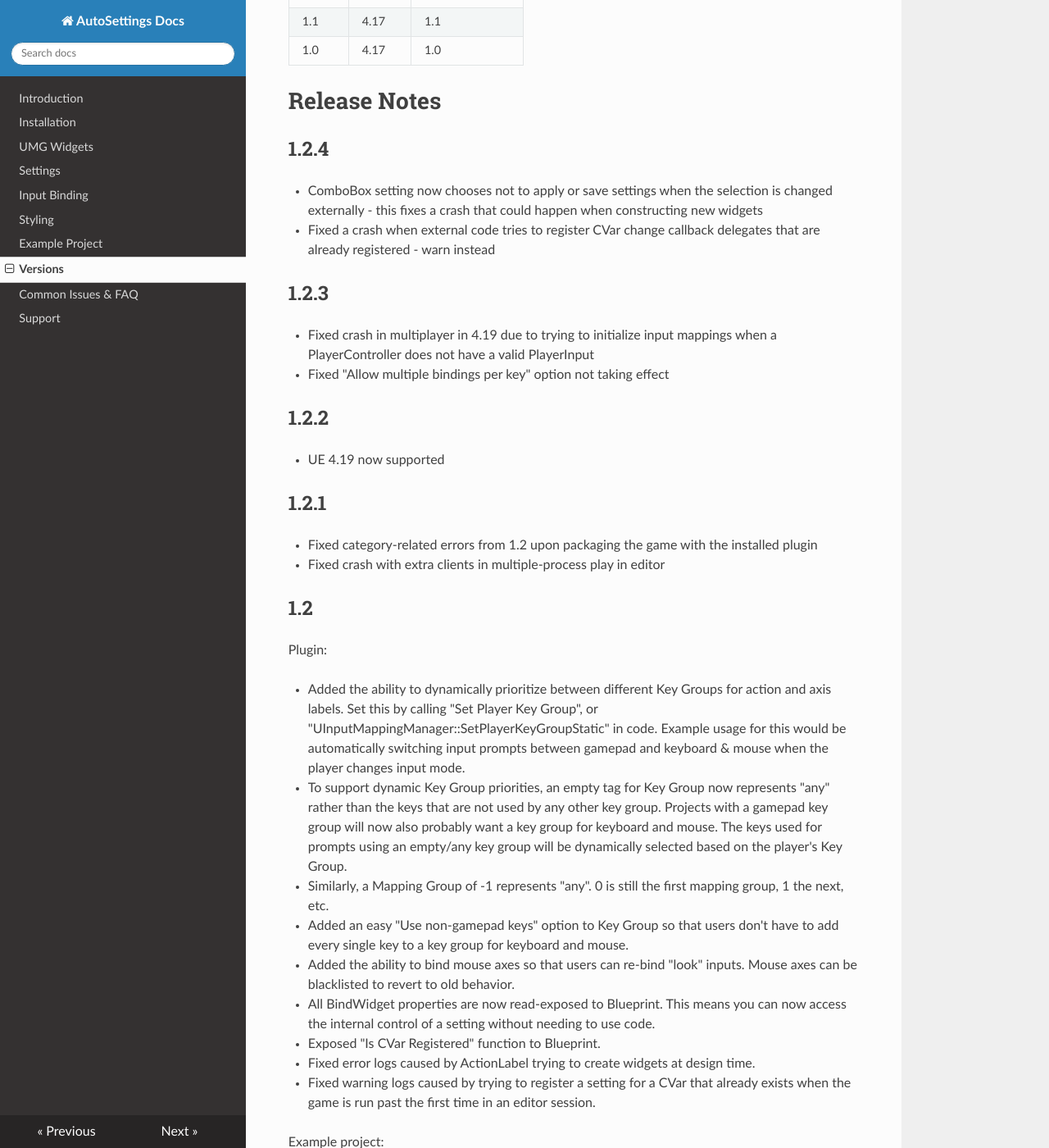
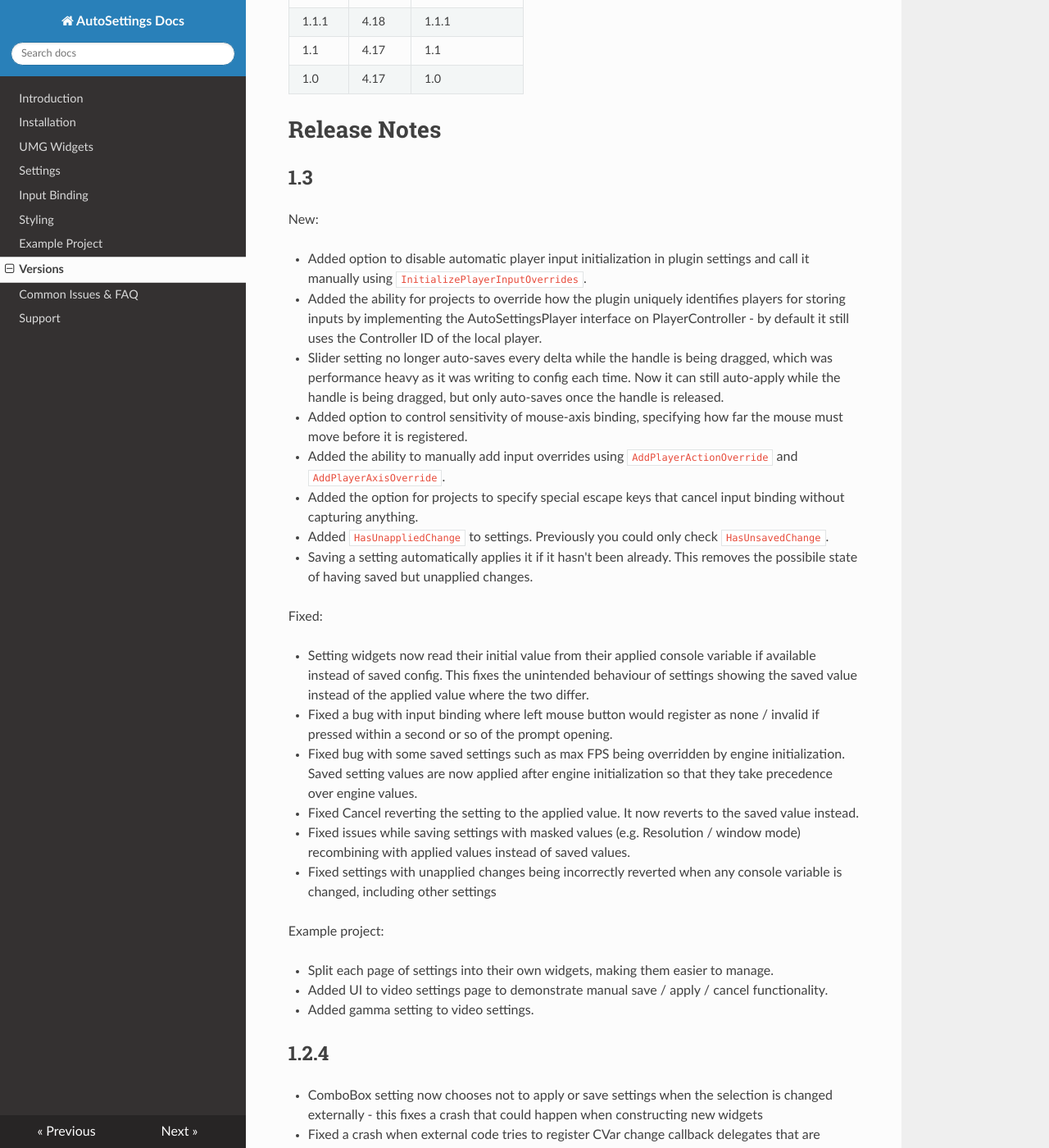
Before and after one commit to Acren/AutoSettings-Docs, an MkDocs documentation site: the page built from docs/versions.md, in a window 1280 px wide and 1400 px high, scrolled down 540 px. Shown: the whole window at 82% size. Built offline with MkDocs 1.6.1, drawn with Linux system fonts in a browser that asks for light colours; nearby versions of some CDN libraries; old or Windows-style settings are respelled for this version of MkDocs; some of the changed text lies outside the part shown.

Commit message:
Add 1.3 release notes

```diff
--- a/docs/versions.md
+++ b/docs/versions.md
@@ -7,6 +7,7 @@ The example project does not always need to match, but it is recommended to use
 
 Plugin | Engine | Example Project
 ------ | ------ | ------------
+1.3    | 4.19   | 1.3
 1.2.4  | 4.19   | 1.2.2
 1.2.3  | 4.19   | 1.2.2
 1.2.2  | 4.19   | 1.2.2
@@ -17,6 +18,34 @@ Plugin | Engine | Example Project
 1.0    | 4.17   | 1.0
 
 # Release Notes
+
+## 1.3
+
+New:
+
+- Added option to disable automatic player input initialization in plugin settings and call it manually using `InitializePlayerInputOverrides`.
+- Added the ability for projects to override how the plugin uniquely identifies players for storing inputs by implementing the AutoSettingsPlayer interface on PlayerController - by default it still uses the Controller ID of the local player.
+- Slider setting no longer auto-saves every delta while the handle is being dragged, which was performance heavy as it was writing to config each time. Now it can still auto-apply while the handle is being dragged, but only auto-saves once the handle is released.
+- Added option to control sensitivity of mouse-axis binding, specifying how far the mouse must move before it is registered.
+- Added the ability to manually add input overrides using `AddPlayerActionOverride` and `AddPlayerAxisOverride`.
+- Added the option for projects to specify special escape keys that cancel input binding without capturing anything.
+- Added `HasUnappliedChange` to settings. Previously you could only check `HasUnsavedChange`.
+- Saving a setting automatically applies it if it hasn't been already. This removes the possibile state of having saved but unapplied changes.
+
+Fixed:
+
+- Setting widgets now read their initial value from their applied console variable if available instead of saved config. This fixes the unintended behaviour of settings showing the saved value instead of the applied value where the two differ.
+- Fixed a bug with input binding where left mouse button would register as none / invalid if pressed within a second or so of the prompt opening.
+- Fixed bug with some saved settings such as max FPS being overridden by engine initialization. Saved setting values are now applied after engine initialization so that they take precedence over engine values.
+- Fixed Cancel reverting the setting to the applied value. It now reverts to the saved value instead.
+- Fixed issues while saving settings with masked values (e.g. Resolution / window mode) recombining with applied values instead of saved values.
+- Fixed settings with unapplied changes being incorrectly reverted when any console variable is changed, including other settings
+
+Example project:
+
+- Split each page of settings into their own widgets, making them easier to manage.
+- Added UI to video settings page to demonstrate manual save / apply / cancel functionality.
+- Added gamma setting to video settings.
 
 ## 1.2.4
 
@@ -39,7 +68,7 @@ Plugin | Engine | Example Project
 
 ## 1.2
 
-Plugin:
+New:
 
 - Added the ability to dynamically prioritize between different Key Groups for action and axis labels. Set this by calling "Set Player Key Group", or "UInputMappingManager::SetPlayerKeyGroupStatic" in code. Example usage for this would be automatically switching input prompts between gamepad and keyboard & mouse when the player changes input mode.
 - To support dynamic Key Group priorities, an empty tag for Key Group now represents "any" rather than the keys that are not used by any other key group. Projects with a gamepad key group will now also probably want a key group for keyboard and mouse. The keys used for prompts using an empty/any key group will be dynamically selected based on the player's Key Group.
@@ -48,8 +77,12 @@ Plugin:
 - Added the ability to bind mouse axes so that users can re-bind "look" inputs. Mouse axes can be blacklisted to revert to old behavior.
 - All BindWidget properties are now read-exposed to Blueprint. This means you can now access the internal control of a setting without needing to use code.
 - Exposed "Is CVar Registered" function to Blueprint.
+
+Fixed:
+
 - Fixed error logs caused by ActionLabel trying to create widgets at design time.
 - Fixed warning logs caused by trying to register a setting for a CVar that already exists when the game is run past the first time in an editor session.
+- Converted plugin to IWYU to decrease compile times
 
 Example project:
 
```
Also changed, not shown: other parts of docs/versions.md (+0 -7 lines).
